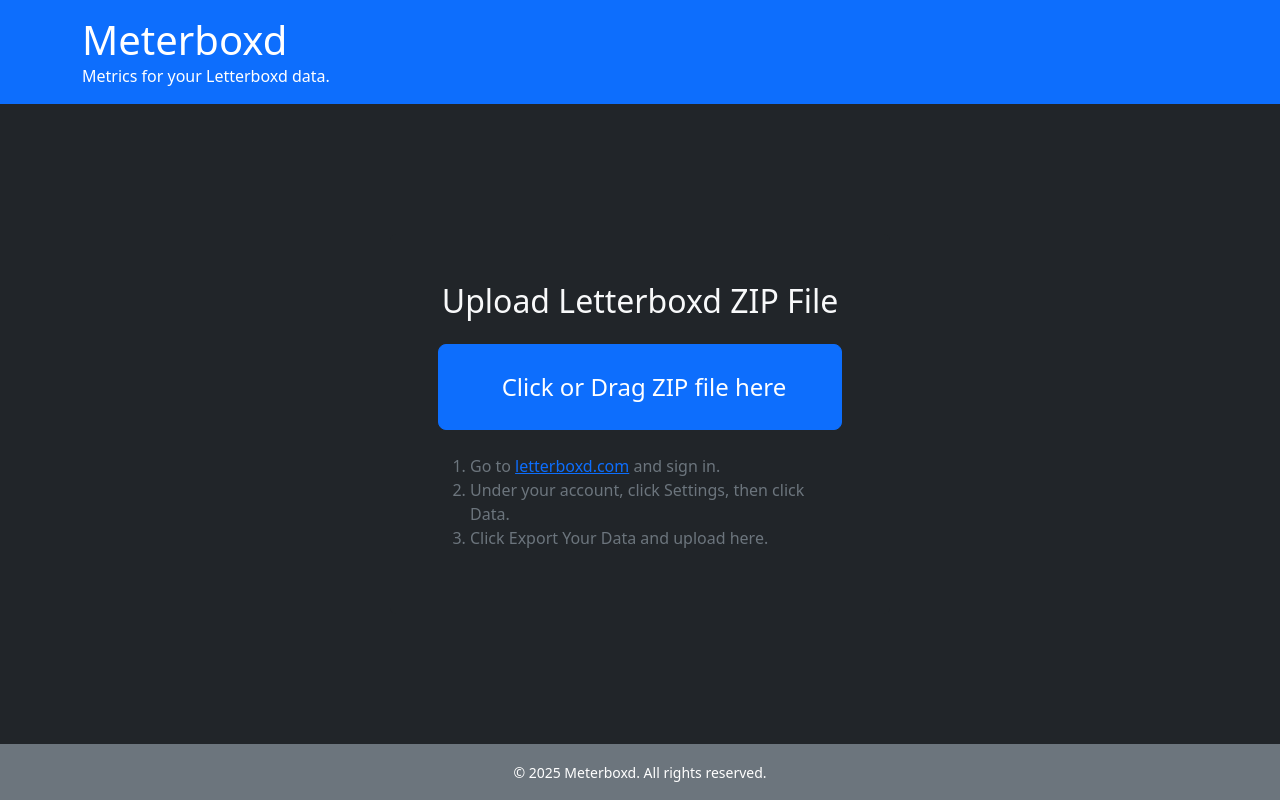
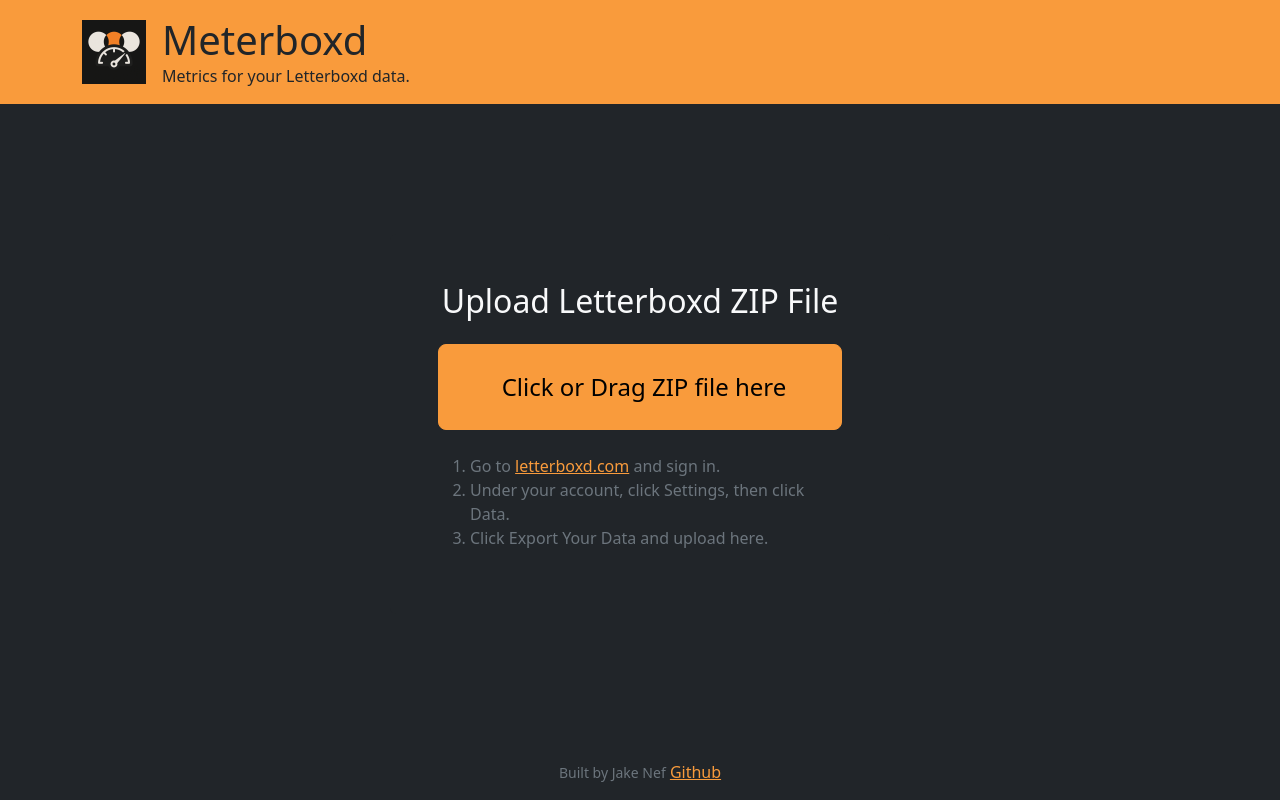
Before and after one commit to jakenef/meterboxd, a React (Vite) app in the folder frontend/: page / in a window 1280 px wide. Built offline with nearby package versions, Linux system fonts and the light colour scheme.

Commit message:
Add main SCSS file with Bootstrap import and primary color variable

```diff
--- a/frontend/index.html
+++ b/frontend/index.html
@@ -2,6 +2,7 @@
 <html lang="en">
 <head>
     <meta charset="UTF-8">
+    <link rel="icon" type="image/png" href="/meterBoxdv1.png">
     <meta name="viewport" content="width=device-width, initial-scale=1.0">
     <title>Meterboxd</title>
 </head>
--- a/frontend/package.json
+++ b/frontend/package.json
@@ -20,6 +20,7 @@
     "react-router-dom": "^7.6.0"
   },
   "devDependencies": {
+    "sass-embedded": "^1.89.1",
     "vite": "^6.3.5"
   }
 }
--- a/frontend/src/app.jsx
+++ b/frontend/src/app.jsx
@@ -1,6 +1,7 @@
 import React from "react";
 import 'bootstrap/dist/css/bootstrap.min.css';
 import "./app.css";
+import './main.scss';
 import { BrowserRouter, Routes, Route, NavLink } from "react-router-dom";
 import Upload from "./upload/upload.jsx";
 
@@ -8,10 +9,17 @@
   return (
     <BrowserRouter>
       <div className="d-flex flex-column min-vh-100 body bg-dark text-light">
-        <header className="bg-primary text-white py-3">
-          <div className="container">
-            <h1 className="mb-0">Meterboxd</h1>
-            <p className="mb-0">Metrics for your Letterboxd data.</p>
+        <header className="bg-primary text-dark py-3">
+          <div className="container d-flex align-items-center">
+            <img
+              src="/meterBoxdv1.png"
+              alt="Meterboxd Logo"
+              style={{ height: "64px", width: "64px", marginRight: "16px" }}
+            />
+            <div>
+              <h1 className="mb-0">Meterboxd</h1>
+              <p className="mb-0">Metrics for your Letterboxd data.</p>
+            </div>
           </div>
         </header>
         <main
@@ -23,9 +31,9 @@
             <Route path="*" element={<NotFound />} />
           </Routes>
         </main>
-        <footer className="bg-secondary text-white py-3 mt-auto">
+        <footer className="bg-dark text-secondary py-3 mt-auto">
           <div className="container text-center">
-            <small>&copy; 2025 Meterboxd. All rights reserved.</small>
+            <small>Built by Jake Nef</small> <a href="https://github.com/jakenef/meterBoxd">Github</a>
           </div>
         </footer>
       </div>
--- /dev/null
+++ b/frontend/src/main.scss
@@ -0,0 +1,3 @@
+$primary: #f99b3c;
+
+@import '../node_modules/bootstrap/scss/bootstrap.scss';
```
Also changed, not shown: frontend/public/meterBoxdv1.png (added), 1 other file (tests, documents, lock files or other folders).
